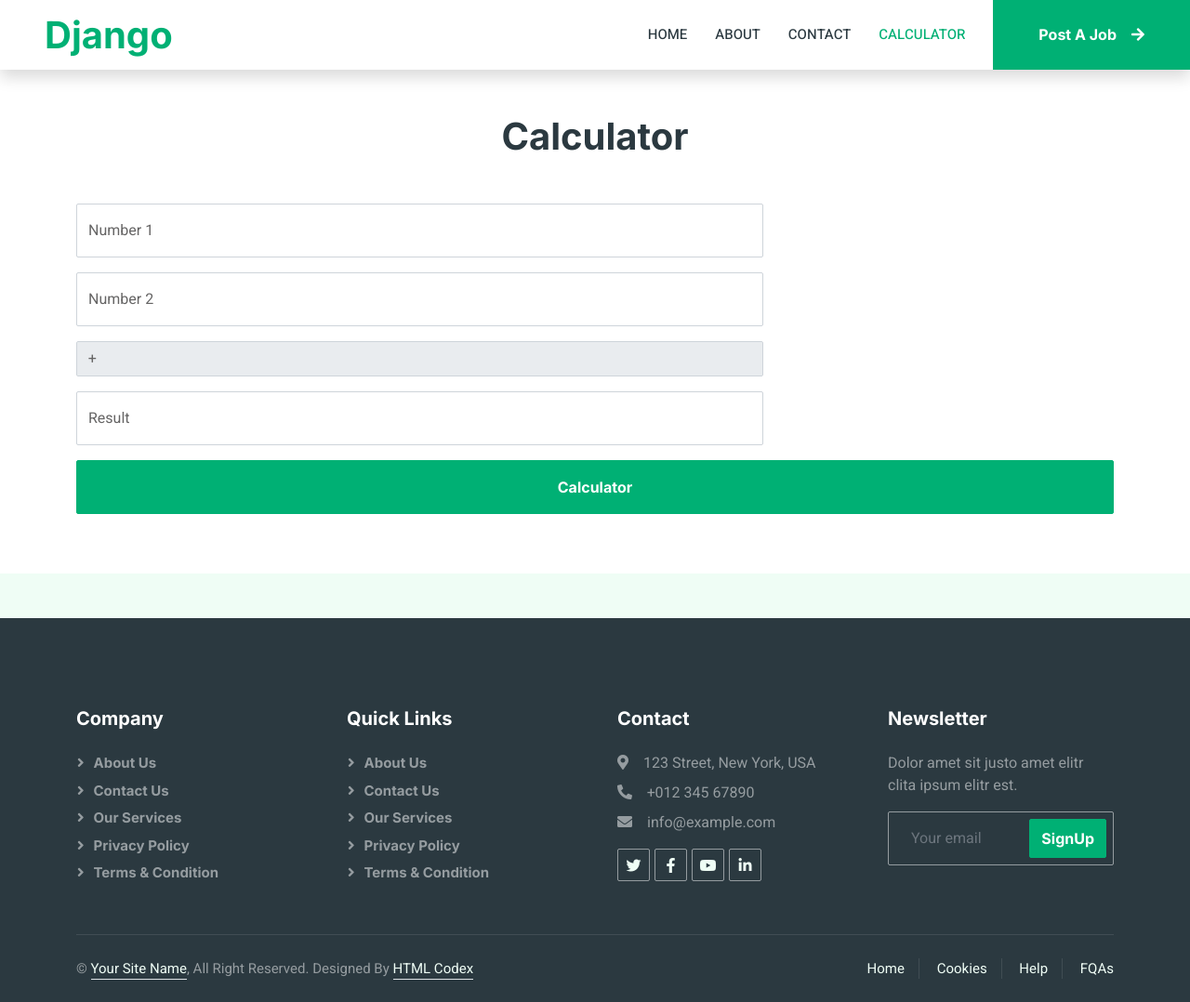
After one commit to aviralyadav/python, a Django app: page /calculator/ in a window 1280 px wide. The commit adds this page. Shown: the whole page at 93% size. Run offline with Django 3.2, Linux system fonts and the light colour scheme; some libraries are stand-ins or nearby versions.

Commit message:
calculator created

```diff
--- a/firstdjangoapp/firstdjangoapp/forms.py
+++ b/firstdjangoapp/firstdjangoapp/forms.py
@@ -4,4 +4,4 @@ class UsersForm(forms.Form):
     name = forms.CharField(label='Name', required=False, widget=forms.TextInput(attrs={'class': 'form-control'}))
     email = forms.CharField(label='Email', widget=forms.TextInput(attrs={'class': 'form-control'}))
     subject = forms.CharField(label='Subject', widget=forms.TextInput(attrs={'class': 'form-control'}))
-    message = forms.Textarea(label='Message', widget=forms.Textarea(attrs={'class': 'form-control'}))
+    message = forms.CharField(label='Message', widget=forms.Textarea(attrs={'class': 'form-control'}))
--- a/firstdjangoapp/firstdjangoapp/urls.py
+++ b/firstdjangoapp/firstdjangoapp/urls.py
@@ -22,6 +22,7 @@ urlpatterns = [
     path('', views.homePage, name='home'),
     path('about-us/', views.aboutUs, name='about'),
     path('contact/', views.contactUs, name='contact'),
+    path('calculator/', views.calculator, name='calculator'),
     path('submit/', views.submitForm, name='submit'),
     path('course/<courseId>', views.courseDetail)
 ]
--- a/firstdjangoapp/firstdjangoapp/views.py
+++ b/firstdjangoapp/firstdjangoapp/views.py
@@ -24,6 +24,29 @@ def aboutUs(request):
             'name': name
         }
     return render(request, 'about.html', data)
+
+def calculator(request):
+    c=''
+    num1 = ''
+    num2 = ''
+    try:
+        if request.method == 'POST':
+            num1 = eval(request.POST.get('num1'))
+            num2 = eval(request.POST.get('num2'))
+            opr = request.POST.get('opr')
+            if opr == '+':
+                c = num1+num2
+            elif opr == '-':
+                c = num1-num2
+            elif opr == '*':
+                c = num1*num2
+            else:
+                c = num1/num2
+    except:
+        c = 'invalid opration'
+    print(c)
+
+    return render(request, 'calculator.html', {'num1':num1, 'num2': num2, 'output': c})
 
 def contactUs(request):
     print('request', request)
--- /dev/null
+++ b/firstdjangoapp/templates/calculator.html
@@ -0,0 +1,56 @@
+{% extends 'base.html' %}
+{% block content %}
+    <div class="container-xxl bg-white p-0">
+
+        <!-- Contact Start -->
+        <div class="container-xxl py-5">
+            <div class="container">
+                <h1 class="text-center mb-5 wow fadeInUp" data-wow-delay="0.1s">Calculator</h1>
+                <div class="row g-4">
+
+                    <div class="col-md-12">
+                        <div class="wow fadeInUp" data-wow-delay="0.5s">
+
+                            <form method="post">
+                                {% csrf_token %}
+                                <div class="row g-3">
+                                     <div class="col-md-8">
+                                        <div class="form-floating">
+                                            <input type="text" class="form-control" id="name" placeholder="Number" name="num1" value="{{num1}}">
+                                            <label for="name">Number 1</label>
+                                        </div>
+                                    </div>
+                                    <div class="col-md-8">
+                                        <div class="form-floating">
+                                            <input type="text" class="form-control" id="name" placeholder="Number" name="num2" value="{{num2}}">
+                                            <label for="name">Number 2</label>
+                                        </div>
+                                    </div>
+                                    <div class="col-md-8">
+                                    <select class="form-control" name="opr">
+                                        <option>+</option>
+                                        <option>-</option>
+                                        <option>*</option>
+                                        <option>/</option>
+                                    </select>
+                                </div>
+                                <div class="col-md-8">
+                                    <div class="form-floating">
+                                        <input type="text" class="form-control" id="name" placeholder="Number" name="output" value="{{output}}">
+                                        <label for="name">Result</label>
+                                    </div>
+                                </div>
+                                    <div class="col-12">
+                                        <button class="btn btn-primary w-100 py-3" type="submit">Calculator</button>
+                                    </div>
+                                </div>
+                            </form>
+                        </div>
+                    </div>
+                </div>
+            </div>
+        </div>
+        <!-- Contact End -->
+
+    </div>
+{% endblock  %}
--- a/firstdjangoapp/templates/header.html
+++ b/firstdjangoapp/templates/header.html
@@ -44,6 +44,8 @@ active {% endif %}">About</a>
 
             <a href="{% url 'contact' %}" class="nav-item nav-link {% if request.path == '/contact/' %}
             active {% endif %}">Contact</a>
+            <a href="{% url 'calculator' %}" class="nav-item nav-link {% if request.path == '/calculator/' %}
+            active {% endif %}">Calculator</a>
         </div>
         <a href="" class="btn btn-primary rounded-0 py-4 px-lg-5 d-none d-lg-block">Post A Job<i class="fa fa-arrow-right ms-3"></i></a>
     </div>
```
